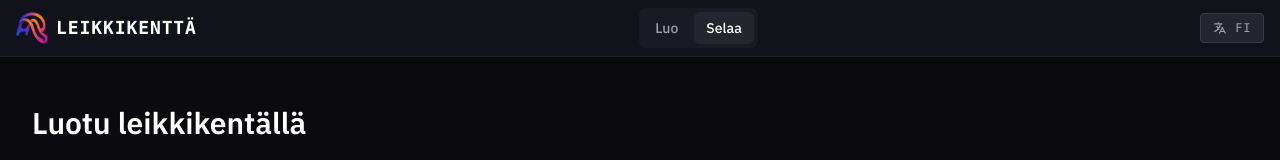
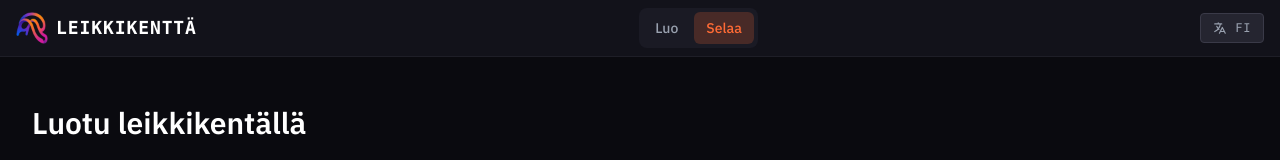
Before and after one commit to Koodattu/ai-workshop-playground, a Next.js app in the folder frontend/: page /browse in a window 1280 px wide. Shown: the top 160 px of the page. Built offline with nearby package versions, Linux system fonts and the light colour scheme; no server answers.

Commit message:
Update WorkspaceNavigation.tsx

```diff
--- a/frontend/src/components/ui/WorkspaceNavigation.tsx
+++ b/frontend/src/components/ui/WorkspaceNavigation.tsx
@@ -12,7 +12,7 @@ export function WorkspaceNavigation({ active, browseEnabled, disabled = false }:
         <Link key={tab} href={tab === "create" ? "/" : "/browse"} aria-current={active === tab ? "page" : undefined}
           aria-disabled={disabled && tab !== active ? true : undefined} onClick={(event) => { if (disabled) event.preventDefault(); }}
           title={disabled ? t("browse.waitForGeneration") : undefined}
-          className={`rounded-md px-3 py-1.5 text-sm font-medium transition-colors focus-visible:outline-2 focus-visible:outline-electric ${active === tab ? "bg-graphite text-white" : "text-gray-400 hover:text-white"}`}>
+          className={`rounded-md px-3 py-1.5 text-sm font-medium transition-colors focus-visible:outline-2 focus-visible:outline-electric ${active === tab ? (tab === "create" ? "bg-electric/20 text-electric" : "bg-ember/20 text-ember") : "text-gray-400 hover:text-white"}`}>
           {t(`browse.${tab}`)}
         </Link>
       ))}
```
